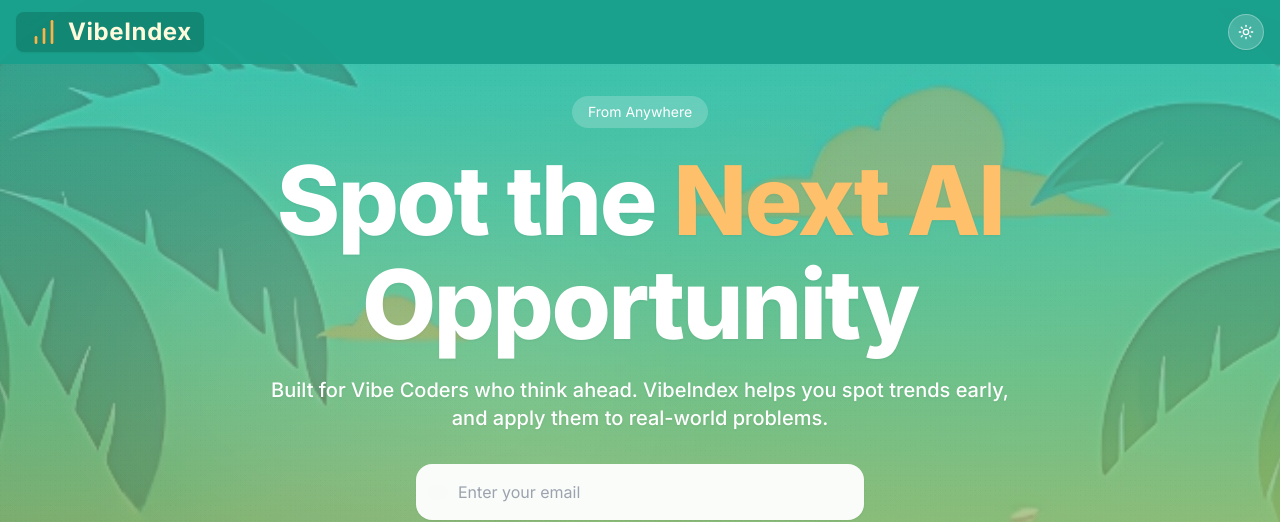
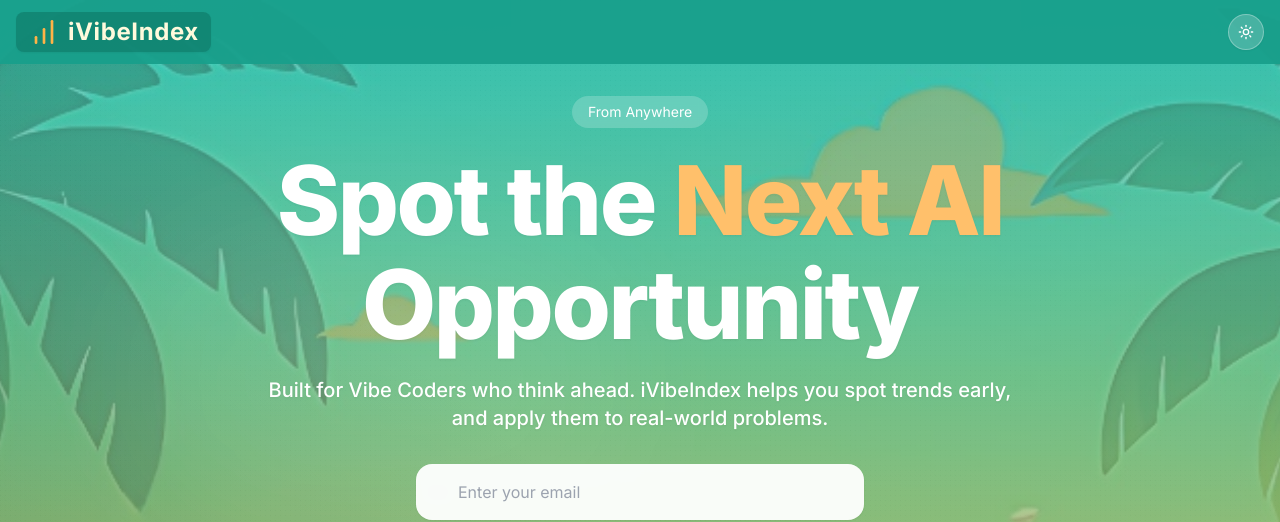
Before and after one commit to Beseder00/gistfy-langing-page, a Next.js app: page /new-landing in a window 1280 px wide. Shown: the top 522 px of the page. Built offline with nearby package versions, Linux system fonts and the light colour scheme.

Commit message:
Rebrand VibeIndex to iVibeIndex across the application

```diff
--- a/app/layout.tsx
+++ b/app/layout.tsx
@@ -19,7 +19,7 @@ export default function RootLayout({
   return (
     <html lang="en" suppressHydrationWarning>
       <head>
-        <title>VibeIndex | Daily Market Intelligence for Vibe Coders</title>
+        <title>iVibeIndex | Daily Market Intelligence for Vibe Coders</title>
         {/* Google Tag Manager */}
         <Script
           id="gtm-script"
--- a/app/metadata.ts
+++ b/app/metadata.ts
@@ -1,8 +1,8 @@
 import { Metadata } from 'next';
 
 const metadata: Metadata = {
-  title: 'Spot AI Trends Early – VibeIndex for Vibe Coders',
-  description: 'VibeIndex helps vibe coders and builders discover AI and robotics trends early—turning insights into real-world opportunities. Get your daily edge.',
+  title: 'Spot AI Trends Early – iVibeIndex for Vibe Coders',
+  description: 'iVibeIndex helps vibe coders and builders discover AI and robotics trends early—turning insights into real-world opportunities. Get your daily edge.',
   keywords: [
     'AI trend insights',
     'AI for startup builders',
@@ -17,24 +17,24 @@ const metadata: Metadata = {
   ],
   openGraph: {
     title: 'Spot the Next AI Opportunity Before Everyone Else',
-    description: 'Built for vibe coders who think ahead. VibeIndex scans top AI and robotics sources to help you find market trends and turn them into real-world solutions.',
+    description: 'Built for vibe coders who think ahead. iVibeIndex scans top AI and robotics sources to help you find market trends and turn them into real-world solutions.',
     type: 'website',
-    url: 'https://vibeindex.com',
+    url: 'https://ivibeindex.com',
     images: [
       {
-        url: '/VibeIndex.png',
+        url: '/iVibeIndex.png',
         width: 1200,
         height: 630,
-        alt: 'Colorful dashboard with headline "Spot the Next AI Opportunity" above palm trees and a signup box for early access to VibeIndex.'
+        alt: 'Colorful dashboard with headline "Spot the Next AI Opportunity" above palm trees and a signup box for early access to iVibeIndex.'
       }
     ],
-    siteName: 'VibeIndex'
+    siteName: 'iVibeIndex'
   },
   twitter: {
     card: 'summary_large_image',
     title: 'Spot the Next AI Opportunity Before Everyone Else',
-    description: 'Built for vibe coders who think ahead. VibeIndex scans top AI and robotics sources to help you find market trends and turn them into real-world solutions.',
-    images: ['/VibeIndex.png']
+    description: 'Built for vibe coders who think ahead. iVibeIndex scans top AI and robotics sources to help you find market trends and turn them into real-world solutions.',
+    images: ['/iVibeIndex.png']
   }
 };
 
--- a/app/page.tsx
+++ b/app/page.tsx
@@ -94,7 +94,7 @@ export default function Home() {
       }
 
       // Success!
-      alert(`Thanks for joining the VibeIndex waitlist with ${email}! We'll be in touch soon.`)
+      alert(`Thanks for joining the iVibeIndex waitlist with ${email}! We'll be in touch soon.`)
       setEmail("")
     } catch (error) {
       console.error("Error subscribing:", error)
@@ -295,13 +295,13 @@ export default function Home() {
             <div className="flex-1 flex items-center">
               <span className="text-white text-lg sm:text-xl md:text-2xl font-bold flex items-center gap-2 bg-[#004d41]/30 px-3 py-1 rounded-lg shadow-sm">
                 <BarChart className="h-6 w-6 sm:h-7 sm:w-7 md:h-8 md:w-8 text-[#ffc06b]" />
-                <span className="text-white tracking-wide">VibeIndex</span>
+                <span className="text-white tracking-wide">iVibeIndex</span>
               </span>
             </div>
           </div>
         </header>
         <div className="animate-pulse">
-          <span className="text-white text-2xl font-bold">Loading VibeIndex...</span>
+          <span className="text-white text-2xl font-bold">Loading iVibeIndex...</span>
         </div>
       </div>
     );
@@ -339,7 +339,7 @@ export default function Home() {
             <div className="flex-1 flex items-center">
               <span className="text-[var(--text-secondary)] text-lg sm:text-xl md:text-2xl font-bold flex items-center gap-2 bg-white/10 backdrop-blur-sm px-3 py-1.5 rounded-lg shadow-sm border border-white/20 hover:bg-white/20 transition-all duration-300">
                 <BarChart className="h-6 w-6 sm:h-7 sm:w-7 md:h-8 md:w-8 text-[#ffc06b]" />
-                <span className="text-white tracking-wide">VibeIndex</span>
+                <span className="text-white tracking-wide">iVibeIndex</span>
               </span>
             </div>
             <nav className="flex items-center justify-end flex-1">
--- a/components/hero/Hero.tsx
+++ b/components/hero/Hero.tsx
@@ -31,7 +31,7 @@ export const Hero: React.FC<HeroProps> = ({
     highlight: 'Next AI',
     suffix: 'Opportunity',
   },
-  description = 'Built for Vibe Coders who think ahead. VibeIndex helps you spot trends early, and apply them to real-world problems.',
+  description = 'Built for Vibe Coders who think ahead. iVibeIndex helps you spot trends early, and apply them to real-world problems.',
   badgeText = 'From Anywhere',
   className = '',
 }) => {
--- a/components/pre-launch-landing-duplicate.tsx
+++ b/components/pre-launch-landing-duplicate.tsx
@@ -197,7 +197,7 @@ export default function PreLaunchLandingDuplicate() {
             <div className="flex-1 flex items-center">
               <span className="text-[var(--text-secondary)] text-lg sm:text-xl md:text-2xl font-bold flex items-center gap-2 bg-[#004d41]/30 px-3 py-1 rounded-lg shadow-sm">
                 <BarChart className="h-6 w-6 sm:h-7 sm:w-7 md:h-8 md:w-8 text-[#ffb347]" />
-                <span className="text-[#fffadc] tracking-wide">VibeIndex</span>
+                <span className="text-[#fffadc] tracking-wide">iVibeIndex</span>
               </span>
             </div>
             <nav className="flex items-center justify-end flex-1">
```
Also changed, not shown: public/images/iVibeIndex.png (added).
